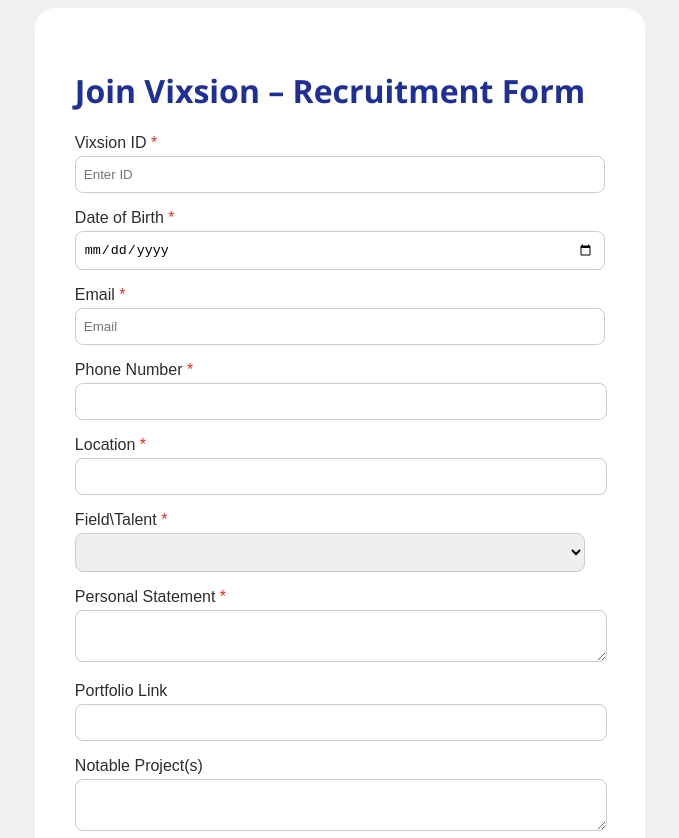
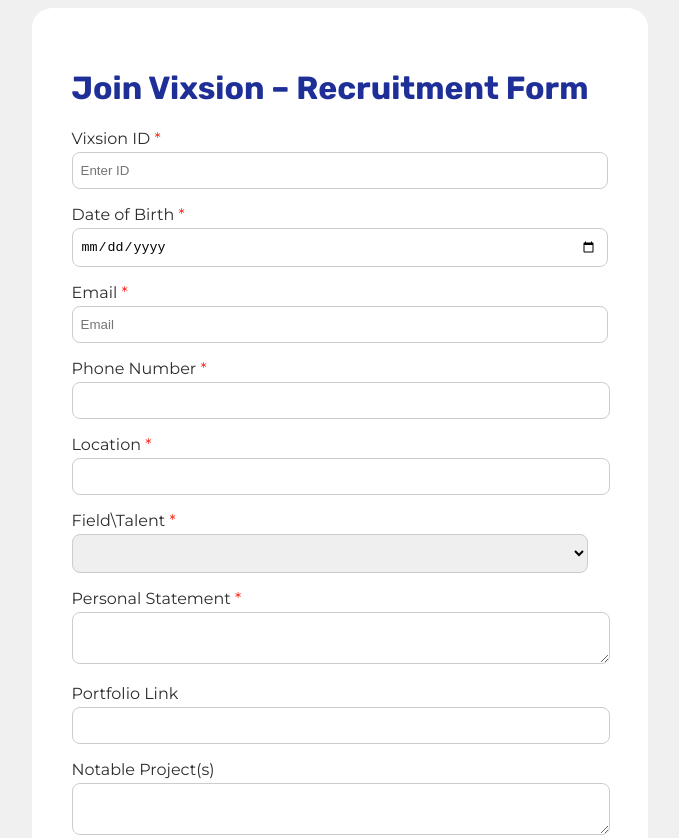
Before and after one commit to Spiritbck/VixsionForm, a plain HTML site: page index.html in a window 1280 px wide. Shown: the top 838 px of the page, without its empty margins (300-979 px from the left). Drawn offline with Linux system fonts and the light colour scheme.

Commit message:
Update styles.css

```diff
--- a/styles.css
+++ b/styles.css
@@ -25,12 +25,18 @@
 
 h1 {
     color: rgb(31, 47, 152);
-    font-family: 'Segoe UI';
+    font-family: "Rubik", sans-serif;
+    font-optical-sizing: auto;
+    font-style: normal;
+
 }
 
 label {
     color: rgb(45, 45, 45);
-    font-family: sans-serif;
+    font-family: "Montserrat", sans-serif;
+    font-optical-sizing: auto;
+    font-weight: 400;
+    font-style: normal;
 }
 
 input{
```
